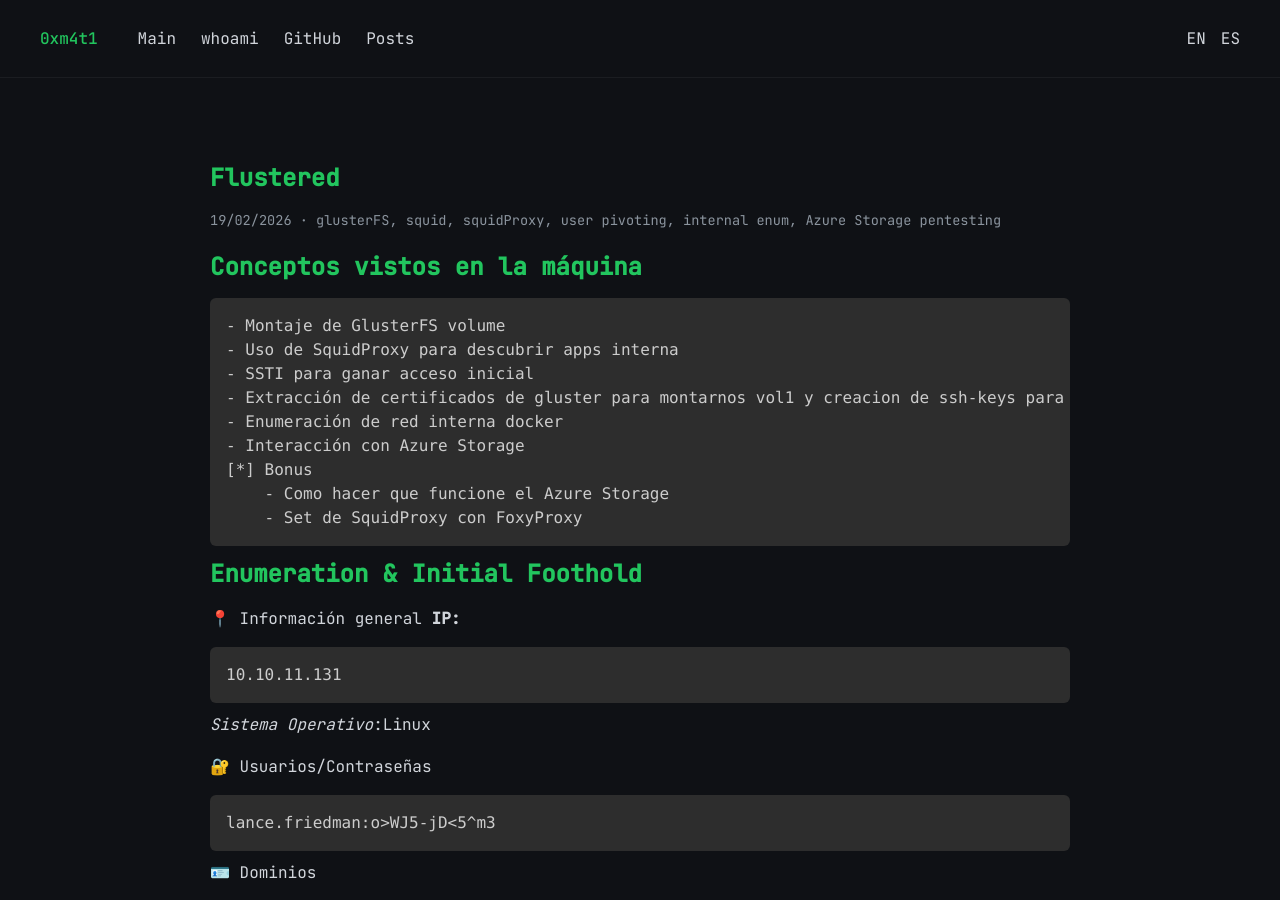
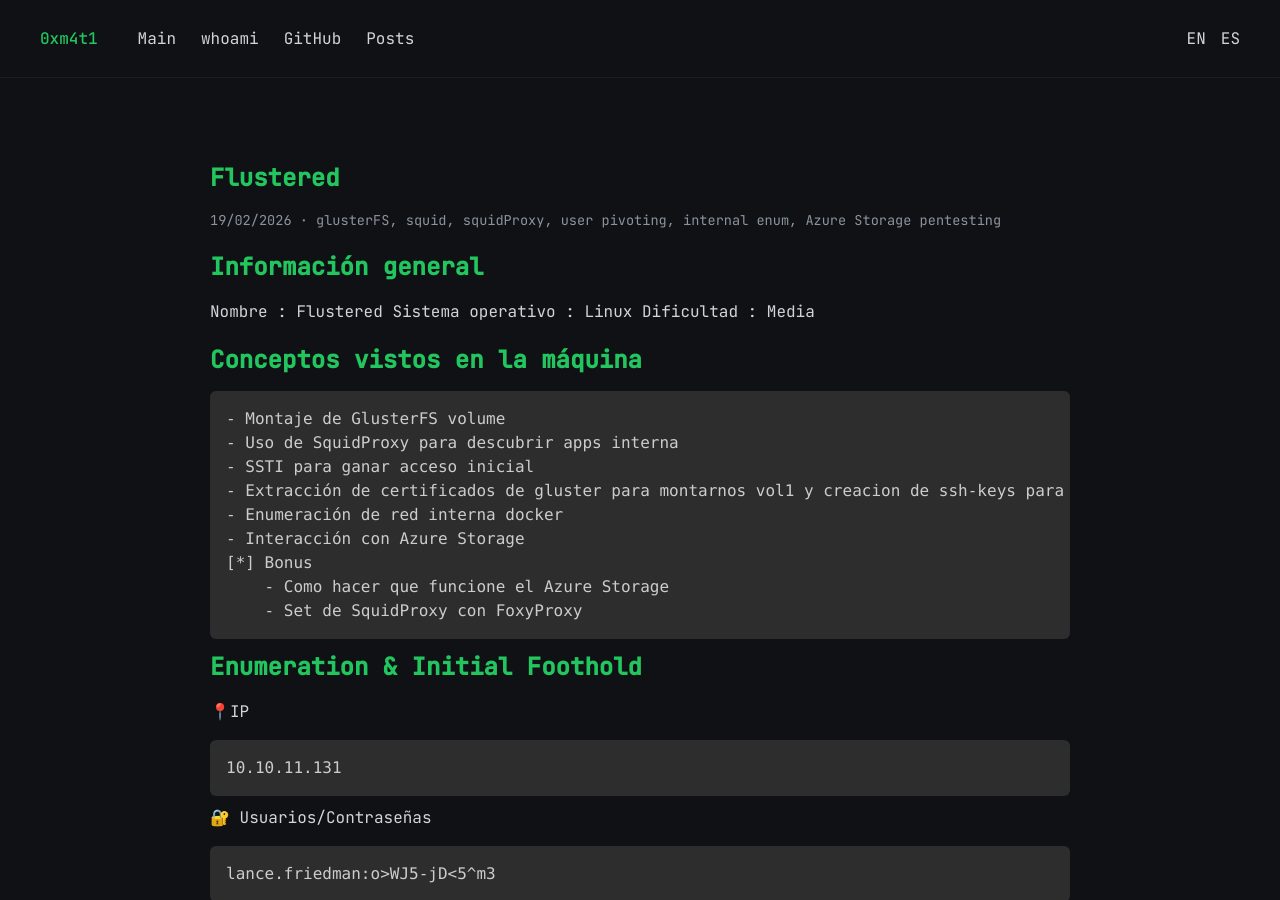
Before and after one commit to jdejavi/jdejavi.github.io, a Jekyll site: the page built from _posts/2026-02-19-Flustered.md, in a window 1280 px wide and 900 px high. Built offline with Jekyll 4.4.1, drawn with Linux system fonts in a browser that asks for light colours.

Commit message:
Update 2026-02-19-Flustered.md

````diff
--- a/_posts/2026-02-19-Flustered.md
+++ b/_posts/2026-02-19-Flustered.md
@@ -6,6 +6,10 @@
 tags: [glusterFS, squid, squidProxy, user pivoting, internal enum, Azure Storage pentesting]
 lang: es
 ---
+# Información general
+> Nombre			: Flustered
+> Sistema operativo : Linux
+> Dificultad		: Media
 
 # Conceptos vistos en la máquina
 ```
````
Also changed, not shown: other parts of _posts/2026-02-19-Flustered.md (+1 -3 lines).
